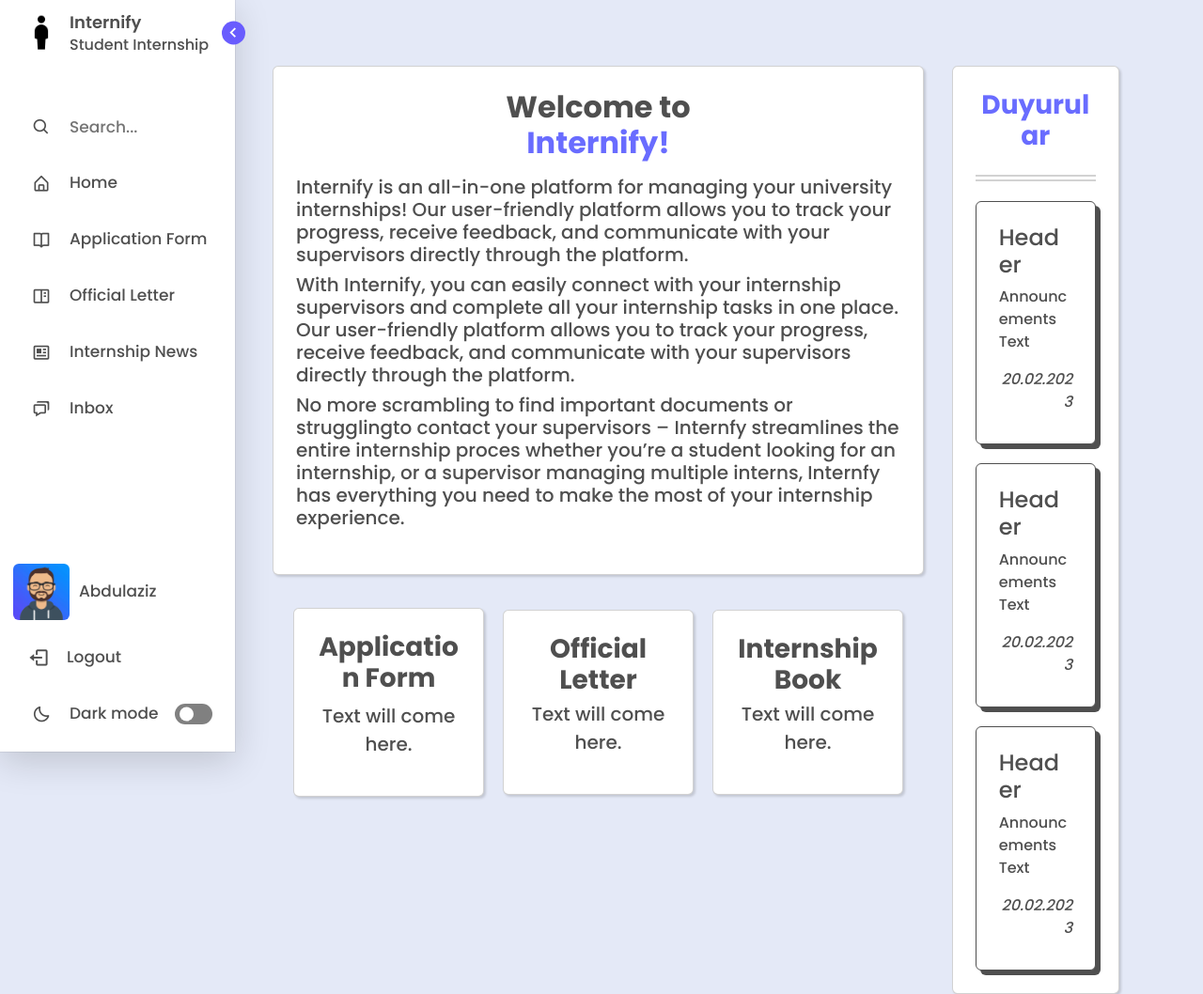
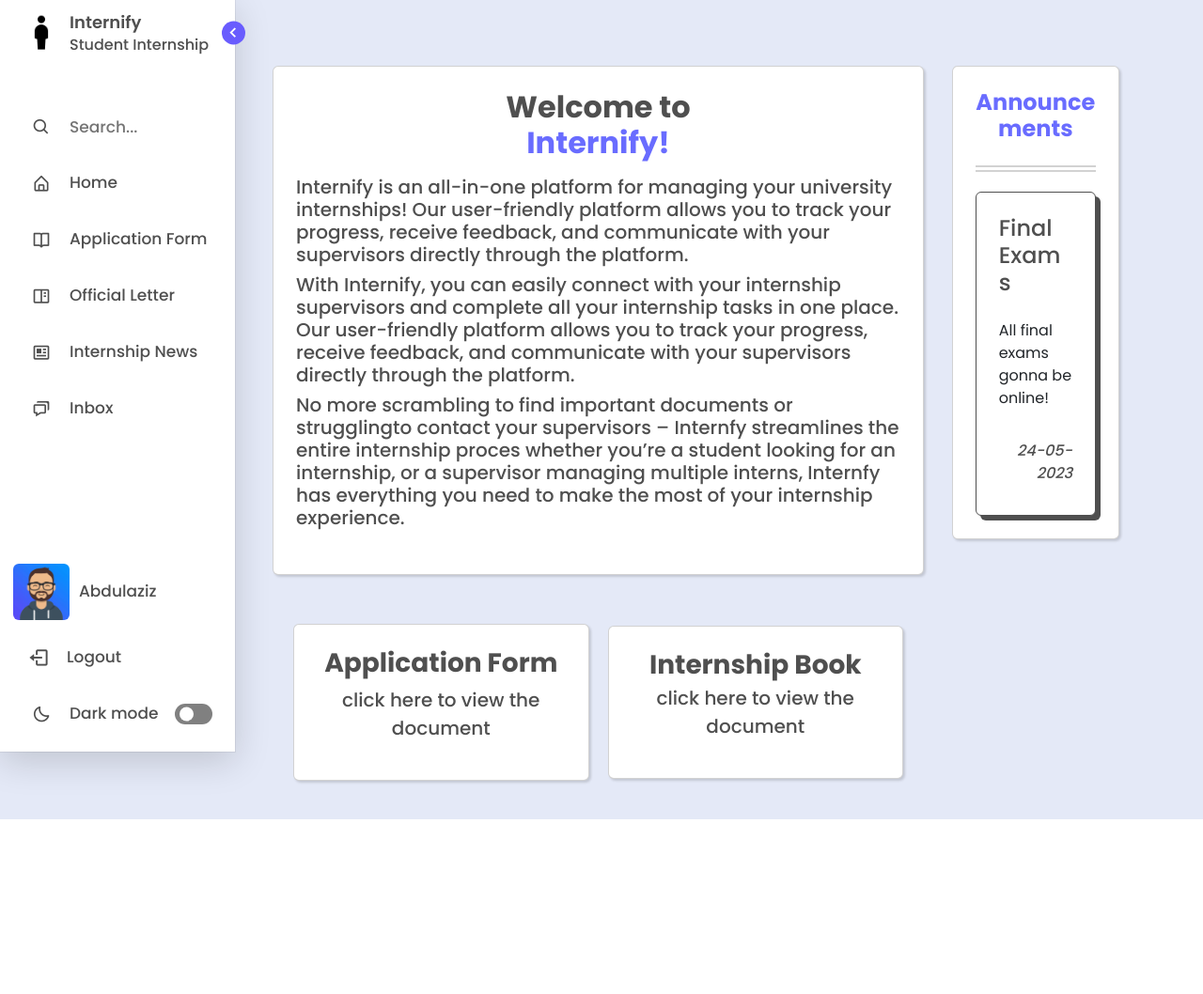
Before and after one commit to emirsakal/Internify, a Django app: page / in a window 1280 px wide. Shown: the whole page at 94% size. After the commit the page ends 872 px from the top, so only its background shows below. Run offline with Django 4.2, Linux system fonts and the light colour scheme; a user stored in the database is signed in; data comes from the database, SQL or seed files in the repository; both versions use the stored data as it was after the commit; some libraries are stand-ins or nearby versions.

Commit message:
almost finished, added announcements

```diff
--- a/management/views.py
+++ b/management/views.py
@@ -22,7 +22,11 @@ from .models import (
 from .forms import StudentLoginForm, StaffLoginForm
 
 def index(request):
-	return render(request, "index.html")
+	announcements = Announcement.objects.all().order_by('-date_created')[:3]
+	context = {
+		'announcements': announcements
+	}
+	return render(request, "index.html", context)
 
 def inbox(request):
 	user = request.user
@@ -310,7 +314,17 @@ def offletters(request):
 		application = Application.objects.get(pk=id)
 		if status == 'approved':
 			application.status = 'A'
-		elif status == 'rejected' and 'receiver' in request.POST and 'title' in request.POST and 'content' in request.POST:
+			document = Document.objects.create(document=request.FILES['letter'], application=application)
+			document.save()
+
+			message = Message.objects.create(sender=user,
+				    receiver=application.student.user,
+					title=request.POST['title'],
+					content='Your application for internship letter has been approved. You can download your letter from link below\n' + request.build_absolute_uri(document.document.url),
+					parent=None)
+			message.save()
+
+		elif status == 'rejected':
 			application.status = 'R'
 
 			receiver = request.POST['receiver']
@@ -320,6 +334,7 @@ def offletters(request):
 			message.save()
 
 		application.save()
+		return redirect(reverse('offletters'))
 
 	coordinator = InternshipCoordinator.objects.filter(user=user)
 
--- a/templates/index.html
+++ b/templates/index.html
@@ -3,7 +3,7 @@
 
 {% block page_title %}Dashboard{% endblock page_title %}
 
-{% block content %}
+{% block css_files %}
 <style>
     body {
       overflow:hidden;
@@ -41,6 +41,12 @@
     }
 
   </style>
+{% endblock css_files %}
+
+
+
+{% block content %}
+
   <!-- box-shadow: rgba(14, 30, 37, 0.12) 0px 2px 4px 0px, rgba(14, 30, 37, 0.32) 0px 2px 16px 0px; -->
   <body>
       <div class="home" style="margin-top:2%;">
@@ -67,23 +73,18 @@
                 </header>
               </div>
               <div class="container">
+
                 <div class="box">
                   <div class="card p-4" style="box-shadow: rgba(0, 0, 0, 0.15) 1.95px 1.95px 2.6px;">
                     <a data-bs-toggle="modal" data-bs-target="#pdfModal" style="text-decoration: none;"><h3 class="fw-bolder text">Application Form</h3></a>
-                    <p class="text" style="font-size:20px;">Text will come here.</p>
-                  </div>
-                </div>
-                <div class="box">
-                  <div class="card p-4" style="box-shadow: rgba(0, 0, 0, 0.15) 1.95px 1.95px 2.6px;">
-                    <a data-bs-toggle="modal" data-bs-target="#pdfModal" style="text-decoration: none;"><h3 class="fw-bolder mb-1 text">Official Letter</h3></a>
-                    <p class="text" style="font-size:20px;">Text will come here.</p>
+                    <p class="text" style="font-size:20px;">click here to view the document</p>
                   </div>
                 </div>
                 <div class="box">
                   <div class="card p-4" style="box-shadow: rgba(0, 0, 0, 0.15) 1.95px 1.95px 2.6px;">
                     <header class = "mb-0" style="text-align: center;">
-                      <a data-bs-toggle="modal" data-bs-target="#pdfModal" style="text-decoration: none;"><h3 class="fw-bolder mb-1 text">Internship Book</h3></a>
-                      <p class="text" style="font-size:20px;">Text will come here.</p>
+                      <a data-bs-toggle="modal" data-bs-target="#bookModal" style="text-decoration: none;"><h3 class="fw-bolder mb-1 text">Internship Book</h3></a>
+                      <p class="text" style="font-size:20px;">click here to view the document</p>
                     </header>
                   </div>
                 </div>
@@ -93,23 +94,19 @@
           <div class="float-child-right">
             <div class="col-lg-8">
               <div class="card p-4">
-                <h3 class="fw-bold" style="color:var(--purple-text-color); text-align: center; ">Duyurular</h3>
+                <h4 class="fw-bold" style="color:var(--purple-text-color); text-align: center; ">Announcements</h4>
                 <hr style="border:1px solid var(--text-color); box-shadow: 0px 5px var(--text-color);">
-                <div class="card p-4" style="margin-top:10px; border: 1px solid var(--text-color); box-shadow: 5px 5px var(--text-color);">
-                  <h4 class="text">Header</h4>
-                  <p class="text">Announcements Text</p>
-                  <p class="text fst-italic mb-2" style="text-align: end;">20.02.2023</p>
-                </div>
-                <div class="card p-4" style="margin-top:20px; border: 1px solid var(--text-color); box-shadow: 5px 5px var(--text-color);">
-                  <h4 class="text">Header</h4>
-                  <p class="text">Announcements Text</p>
-                  <p class="text fst-italic mb-2" style="text-align: end;">20.02.2023</p>
-                </div>
-                <div class="card p-4" style="margin-top:20px; border: 1px solid var(--text-color); box-shadow: 5px 5px var(--text-color);">
-                  <h4 class="text">Header</h4>
-                  <p class="text">Announcements Text</p>
-                  <p class="text fst-italic mb-2" style="text-align: end;">20.02.2023</p>
-                </div>
+				{% if announcements.count > 0 %}
+					{% for announcement in announcements %}
+						<div class="card p-4" style="margin-top:10px; border: 1px solid var(--text-color); box-shadow: 5px 5px var(--text-color);">
+							<h4 class="text">{{announcement.title}}</h4>
+							<p class="text">{{announcement.content|linebreaks}}</p>
+							<p class="text fst-italic mb-2" style="text-align: end;">{{announcement.date_created|date:"d-m-Y"}}</p>
+						</div>
+					{% endfor %}
+				{% else %}
+					<p class="text">No announcement records!</p>
+				{% endif %}
               </div>
             </div>
           </div>
@@ -123,7 +120,24 @@
               <button type="button" class="btn-close" data-bs-dismiss="modal" aria-label="Close"></button>
             </div>
             <div class="modal-body">
-              <iframe src="{% static 'dbms_project.pdf' %}" width="100%" height="600"></iframe>
+              <iframe src="{% static 'assets/internship-form.pdf' %}" width="100%" height="600"></iframe>
+            </div>
+            <div class="modal-footer">
+              <button type="button" class="btn btn-secondary" data-bs-dismiss="modal">Close</button>
+            </div>
+          </div>
+        </div>
+      </div>
+
+	  <div class="modal fade" id="bookModal" aria-hidden="true" aria-labelledby="pdfModalLabel" tabindex="-1">
+        <div class="modal-dialog modal-xl modal-dialog-centered">
+          <div class="modal-content">
+            <div class="modal-header">
+              <h5 class="modal-title" id="exampleModalToggleLabel">Internship Application Form</h5>
+              <button type="button" class="btn-close" data-bs-dismiss="modal" aria-label="Close"></button>
+            </div>
+            <div class="modal-body">
+              <iframe src="https://kariyer.uskudar.edu.tr/uploads/site/2/content/files/uufr0253-muhendislik-ve-doga-bilimleri-fakultesi-staj-defteri.pdf" width="100%" height="600"></iframe>
             </div>
             <div class="modal-footer">
               <button type="button" class="btn btn-secondary" data-bs-dismiss="modal">Close</button>
```
Also changed, not shown: templates/teacher/offletters.html (+45 -10 lines), db.sqlite3, 2 other files.
